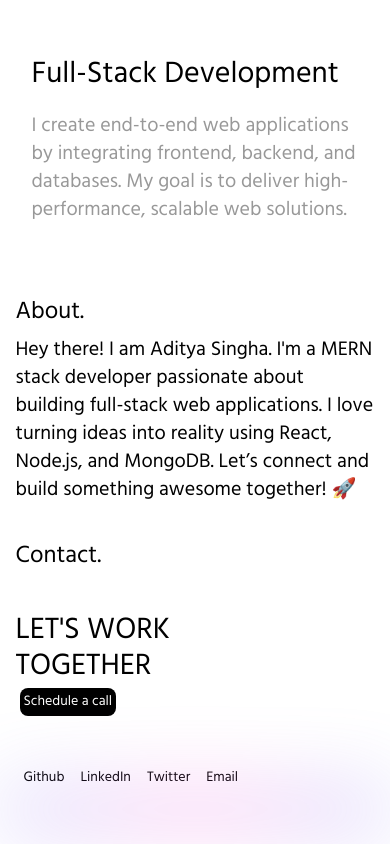
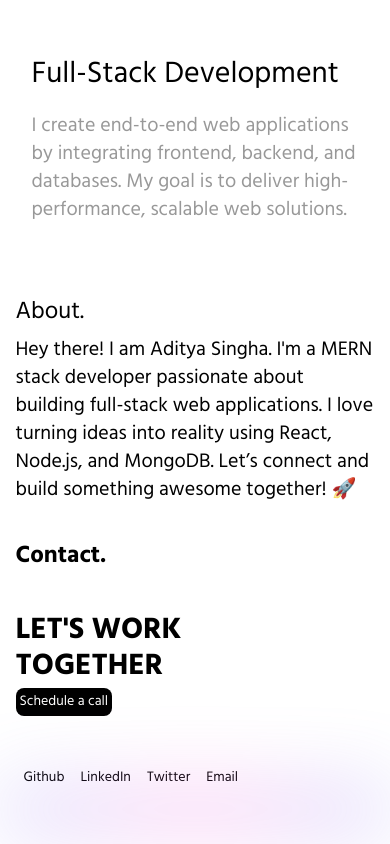
Before and after one commit to Aditya201514049/portfolio, a Next.js app: page / in a window 390 px wide. Shown: the part 1904-2748 px from the top of the page. Built offline with nearby package versions, Linux system fonts and the light colour scheme.

Commit message:
fix: improve Footer component styling and add phone link for scheduling calls

```diff
--- a/components/Footer/index.js
+++ b/components/Footer/index.js
@@ -1,29 +1,30 @@
 import React from "react";
 import Socials from "../Socials";
-import Link from "next/link";
 import Button from "../Button";
 
-const Footer = ({}) => {
+const Footer = () => {
   return (
     <>
       <div className="mt-5 laptop:mt-40 p-2 laptop:p-0">
         <div>
-          <h1 className="text-2xl text-bold">Contact.</h1>
+          <h1 className="text-2xl font-bold">Contact.</h1>
           <div className="mt-10">
-            <h1 className="text-3xl tablet:text-6xl laptop:text-6xl laptopl:text-8xl text-bold">
+            <h1 className="text-3xl tablet:text-6xl laptop:text-6xl laptopl:text-8xl font-bold">
               LET&apos;S WORK
             </h1>
-            <h1 className="text-3xl tablet:text-6xl laptop:text-6xl laptopl:text-8xl text-bold">
+            <h1 className="text-3xl tablet:text-6xl laptop:text-6xl laptopl:text-8xl font-bold">
               TOGETHER
             </h1>
-            <Button type="primary">Schedule a call</Button>
+            {/* Button with your phone number link */}
+            <a href="tel:+8801744940433">
+              <Button type="primary">Schedule a call</Button>
+            </a>
             <div className="mt-10">
               <Socials />
             </div>
           </div>
         </div>
       </div>
-
     </>
   );
 };
```
